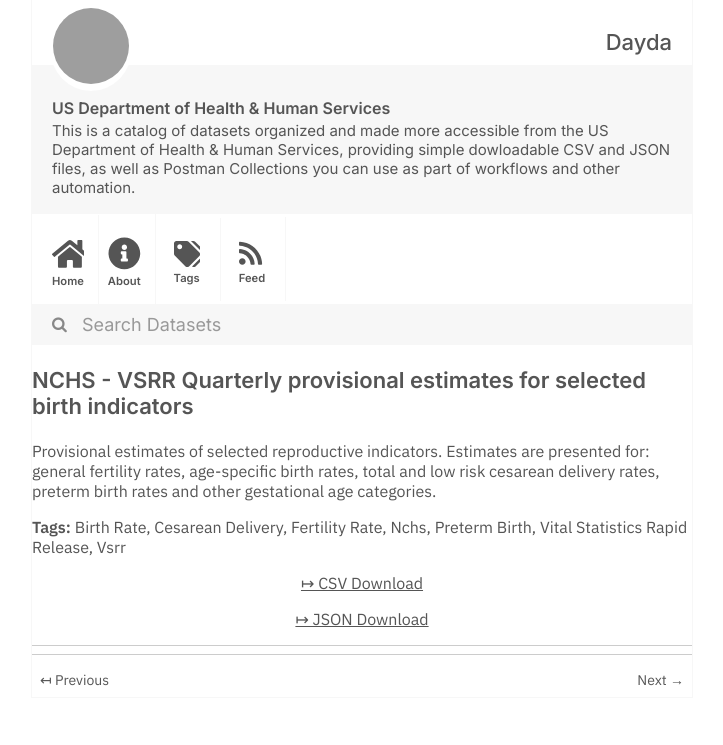
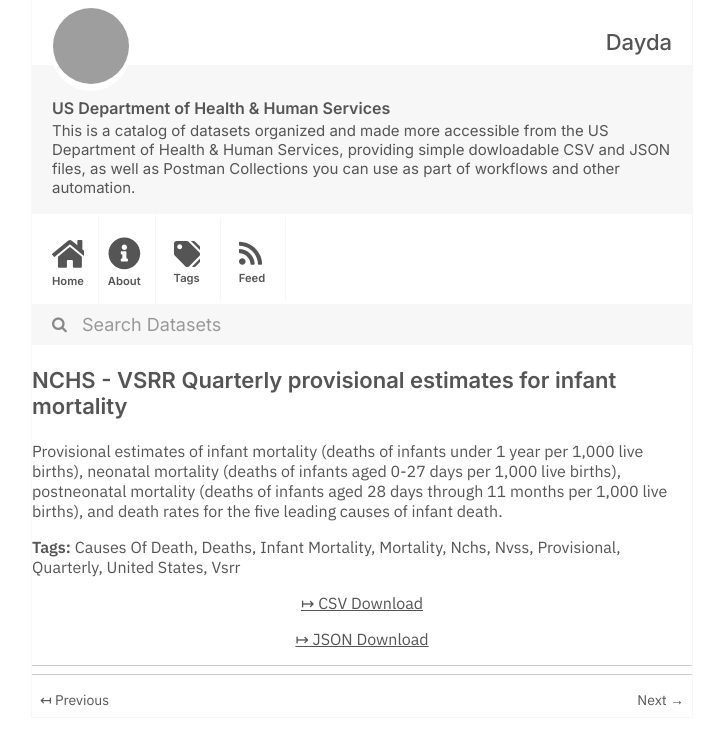
Before and after one commit to dayda-entities/us-department-of-health-and-human-services, a Jekyll site: the page built from _posts/2020-11-10-nchs-vsrr-quarterly-provisiona.md, in a window 1280 px wide, cut to the strip 0-745 px from the top of the page. Shown: the whole strip, without its empty margins (278-1001 px from the left). Built offline with Jekyll 4.4.1, drawn with Linux system fonts in a browser that asks for light colours; grey boxes are pictures that could not be loaded.

```diff
--- a/_posts/2020-11-10-nchs-vsrr-quarterly-provisiona.md
+++ b/_posts/2020-11-10-nchs-vsrr-quarterly-provisiona.md
@@ -1,21 +1,24 @@
 ---
-title: NCHS - VSRR Quarterly provisional estimates for selected birth indicators
-created: '2020-11-10T16:18:17.418839'
-modified: '2021-05-07T10:05:07.126220'
+title: NCHS - VSRR Quarterly provisional estimates for infant mortality
+created: '2020-11-10T16:18:17.416056'
+modified: '2021-05-12T21:29:17.954696'
 state: active
 type: dataset
 tags:
-  - Birth Rate
-  - Cesarean Delivery
-  - Fertility Rate
+  - Causes Of Death
+  - Deaths
+  - Infant Mortality
+  - Mortality
   - Nchs
-  - Preterm Birth
-  - Vital Statistics Rapid Release
+  - Nvss
+  - Provisional
+  - Quarterly
+  - United States
   - Vsrr
 groups: []
-csv_url: 'https://data.cdc.gov/api/views/76vv-a7x8/rows.csv?accessType=DOWNLOAD'
-json_url: 'https://data.cdc.gov/api/views/76vv-a7x8/rows.json?accessType=DOWNLOAD'
+csv_url: 'https://data.cdc.gov/api/views/jqwm-z2g9/rows.csv?accessType=DOWNLOAD'
+json_url: 'https://data.cdc.gov/api/views/jqwm-z2g9/rows.json?accessType=DOWNLOAD'
 layout: post
 
 ---
-Provisional estimates of selected reproductive indicators. Estimates are presented for: general fertility rates, age-specific birth rates, total and low risk cesarean delivery rates, preterm birth rates and other gestational age categories.
+Provisional estimates of infant mortality (deaths of infants under 1 year per 1,000 live births), neonatal mortality (deaths of infants aged 0-27 days per 1,000 live births), postneonatal mortality (deaths of infants aged 28 days through 11 months per 1,000 live births), and death rates for the five leading causes of infant death.
```
